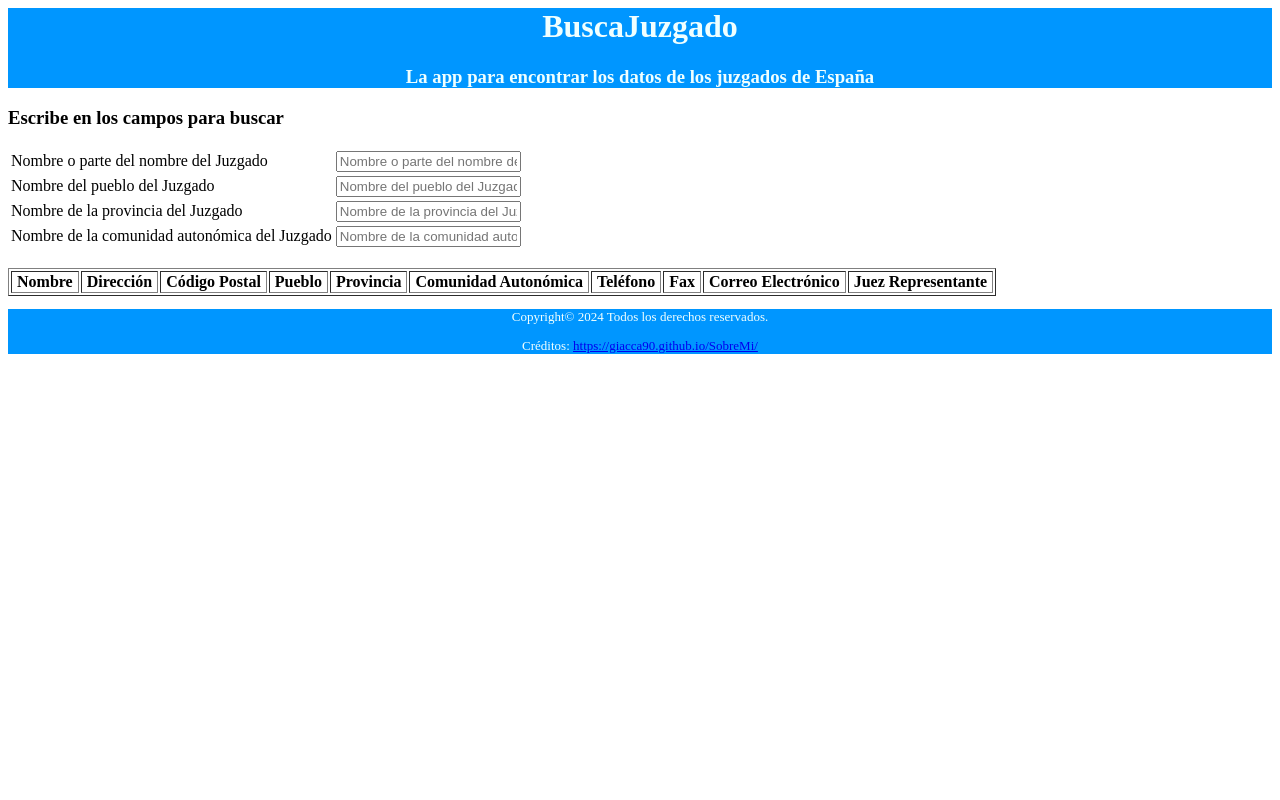
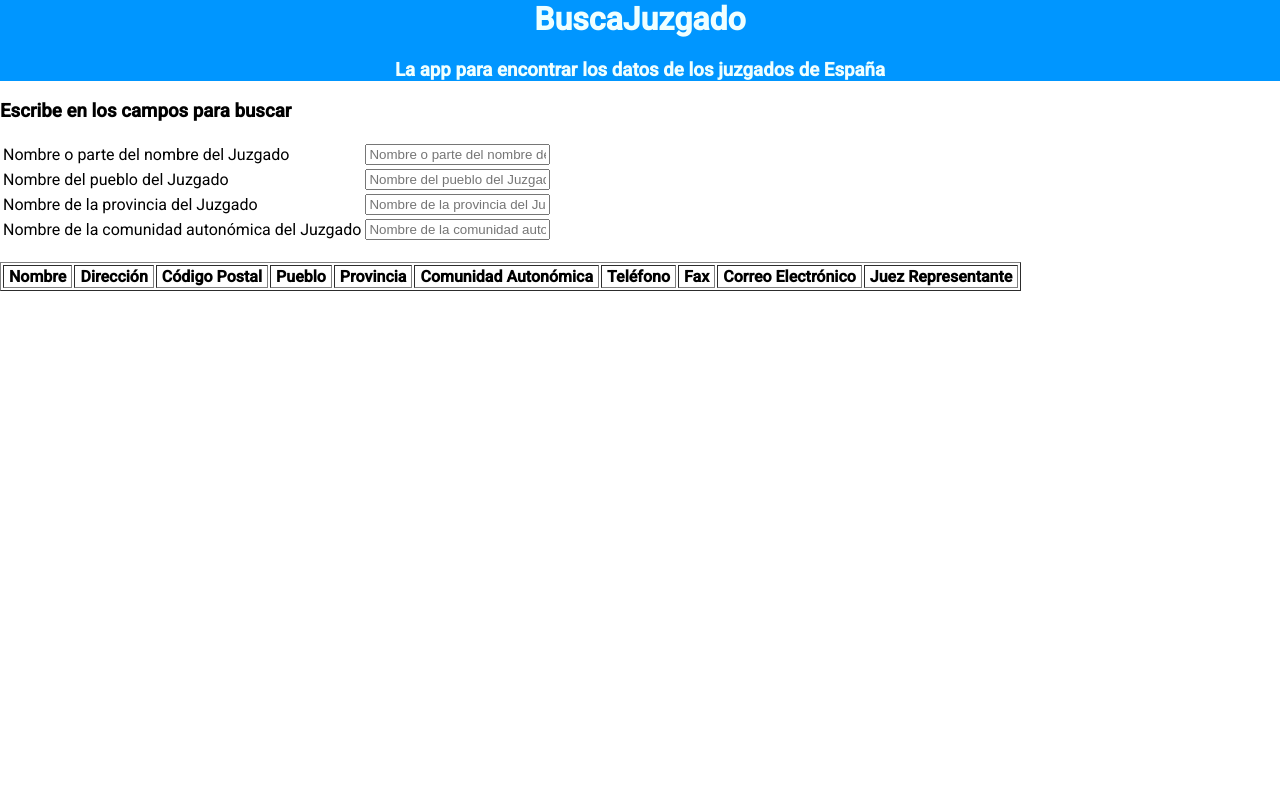
Before and after one commit to giacca90/BuscaJuzgado, an Angular app in the folder Front_Angular/: page / in a window 1280 px wide. Shown: the top 800 px of the page. Built offline with nearby package versions, Linux system fonts and the light colour scheme.

Commit message:
Instalado Angular Material

```diff
--- a/Front_Angular/angular.json
+++ b/Front_Angular/angular.json
@@ -25,6 +25,7 @@
               "src/assets"
             ],
             "styles": [
+              "@angular/material/prebuilt-themes/purple-green.css",
               "src/styles.css"
             ],
             "scripts": []
@@ -84,6 +85,7 @@
               "src/assets"
             ],
             "styles": [
+              "@angular/material/prebuilt-themes/purple-green.css",
               "src/styles.css"
             ],
             "scripts": []
--- a/Front_Angular/package.json
+++ b/Front_Angular/package.json
@@ -11,10 +11,12 @@
   "private": true,
   "dependencies": {
     "@angular/animations": "^17.1.0",
+    "@angular/cdk": "^17.3.10",
     "@angular/common": "^17.1.0",
     "@angular/compiler": "^17.1.0",
     "@angular/core": "^17.1.0",
     "@angular/forms": "^17.1.0",
+    "@angular/material": "^17.3.10",
     "@angular/platform-browser": "^17.1.0",
     "@angular/platform-browser-dynamic": "^17.1.0",
     "@angular/router": "^17.1.0",
--- a/Front_Angular/src/app/Controllers/JuzgadoService.service.ts
+++ b/Front_Angular/src/app/Controllers/JuzgadoService.service.ts
@@ -8,8 +8,9 @@ import {Juzgado} from '../Models/Juzgado';
 export class JuzgadoService {
 	public juzgados: Map<Juzgado, Juzgado[]> = new Map();
 	public resultados: Juzgado[] = [];
-	private url: string = 'http://localhost:8080/juzgados/custom';
-	//	private url: string = 'https://buscajuzgado-production.up.railway.app/juzgados/custom';
+	public bandera: Boolean = false;
+	//private url: string = 'http://localhost:8080/juzgados/custom';
+	private url: string = 'https://buscajuzgado-production.up.railway.app/juzgados/custom';
 	constructor(private http: HttpClient) {}
 
 	busca(nombre: string, pueblo: string, provincia: string, comunidad: string) {
@@ -22,6 +23,11 @@ export class JuzgadoService {
 		this.http.post<Juzgado[]>(this.url, consulta).subscribe({
 			next: (response) => {
 				this.resultados = response;
+				if (this.resultados.length > 0) {
+					this.bandera = true;
+				} else {
+					this.bandera = false;
+				}
 			},
 
 			error: (error) => {
--- a/Front_Angular/src/app/Views/buscador/buscador.component.html
+++ b/Front_Angular/src/app/Views/buscador/buscador.component.html
@@ -1,6 +1,5 @@
 <div class="buscador">
 	<h3>Escribe en los campos para buscar</h3>
-
 	<table>
 		<tbody>
 			<tr>
@@ -34,6 +33,11 @@
 				<td>
 					<input type="text" id="comunidad" placeholder="Nombre de la comunidad autonómica del Juzgado" (change)="this.busca()" />
 				</td>
+				<td>
+					@if(juzgadoService.bandera) {
+					<button type="submit" (click)="mostraVentana()"></button>
+					}
+				</td>
 			</tr>
 		</tbody>
 	</table>
--- a/Front_Angular/src/app/Views/buscador/buscador.component.ts
+++ b/Front_Angular/src/app/Views/buscador/buscador.component.ts
@@ -19,4 +19,6 @@ export class BuscadorComponent {
 			(document.getElementById('comunidad') as HTMLInputElement).value,
 		);
 	}
+
+	mostraVentana() {}
 }
--- a/Front_Angular/src/app/app.config.ts
+++ b/Front_Angular/src/app/app.config.ts
@@ -3,7 +3,8 @@ import {provideRouter} from '@angular/router';
 
 import {provideHttpClient, withFetch} from '@angular/common/http';
 import {routes} from './app.routes';
+import { provideAnimationsAsync } from '@angular/platform-browser/animations/async';
 
 export const appConfig: ApplicationConfig = {
-	providers: [provideRouter(routes), provideHttpClient(withFetch())],
+	providers: [provideRouter(routes), provideHttpClient(withFetch()), provideAnimationsAsync()],
 };
--- a/Front_Angular/src/index.html
+++ b/Front_Angular/src/index.html
@@ -6,7 +6,9 @@
     <base href="/" />
     <meta name="viewport" content="width=device-width, initial-scale=1" />
     <link rel="icon" type="image/x-icon" href="favicon.ico" />
-  </head>
+      <link href="https://fonts.googleapis.com/css2?family=Roboto:wght@300;400;500&display=swap" rel="stylesheet">
+    <link href="https://fonts.googleapis.com/icon?family=Material+Icons" rel="stylesheet">
+</head>
   <body>
     <app-root></app-root>
   </body>
--- a/Front_Angular/src/styles.css
+++ b/Front_Angular/src/styles.css
@@ -1 +1,11 @@
 /* You can add global styles to this file, and also import other style files */
+/* @import '~@angular/material/prebuilt-themes/indigo-pink.css';
+ */
+html,
+body {
+	height: 100%;
+}
+body {
+	margin: 0;
+	font-family: Roboto, 'Helvetica Neue', sans-serif;
+}
```
Also changed, not shown: 1 other file (tests, documents, lock files or other folders).
